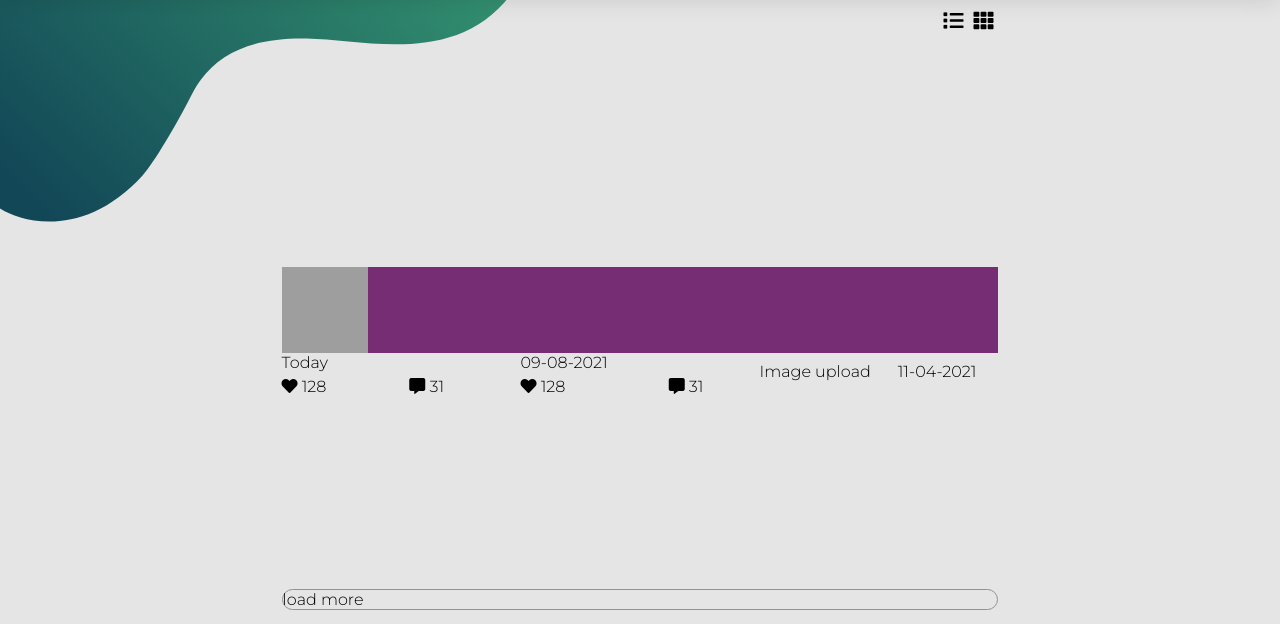
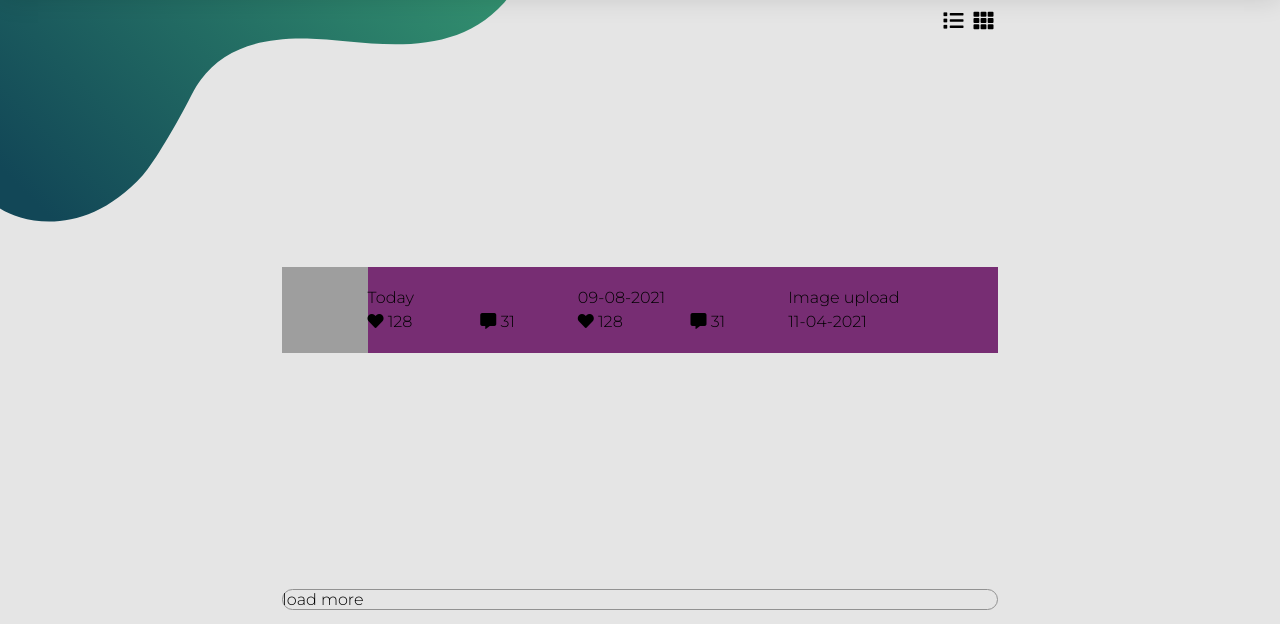
Before and after one commit to pawlek/webspark_test, a website: page index.html in a window 1280 px wide. Shown: the part 176-800 px from the top of the page. Drawn offline with Linux system fonts and the light colour scheme; grey boxes are pictures that could not be loaded.

Commit message:
fix grid

```diff
--- a/assets/scss/style.scss
+++ b/assets/scss/style.scss
@@ -140,6 +140,7 @@ svg.background__svg {
             display: grid;
 
             .item {
+                display: grid;
                 background: #ffffff;
             }
 
@@ -177,7 +178,7 @@ svg.background__svg {
                         grid-gap: 5px;
 
                         span {
-                            .title {
+                            &.title {
                                 grid-area: title;
                             }
                         }
```
Also changed, not shown: assets/css/style.css.
